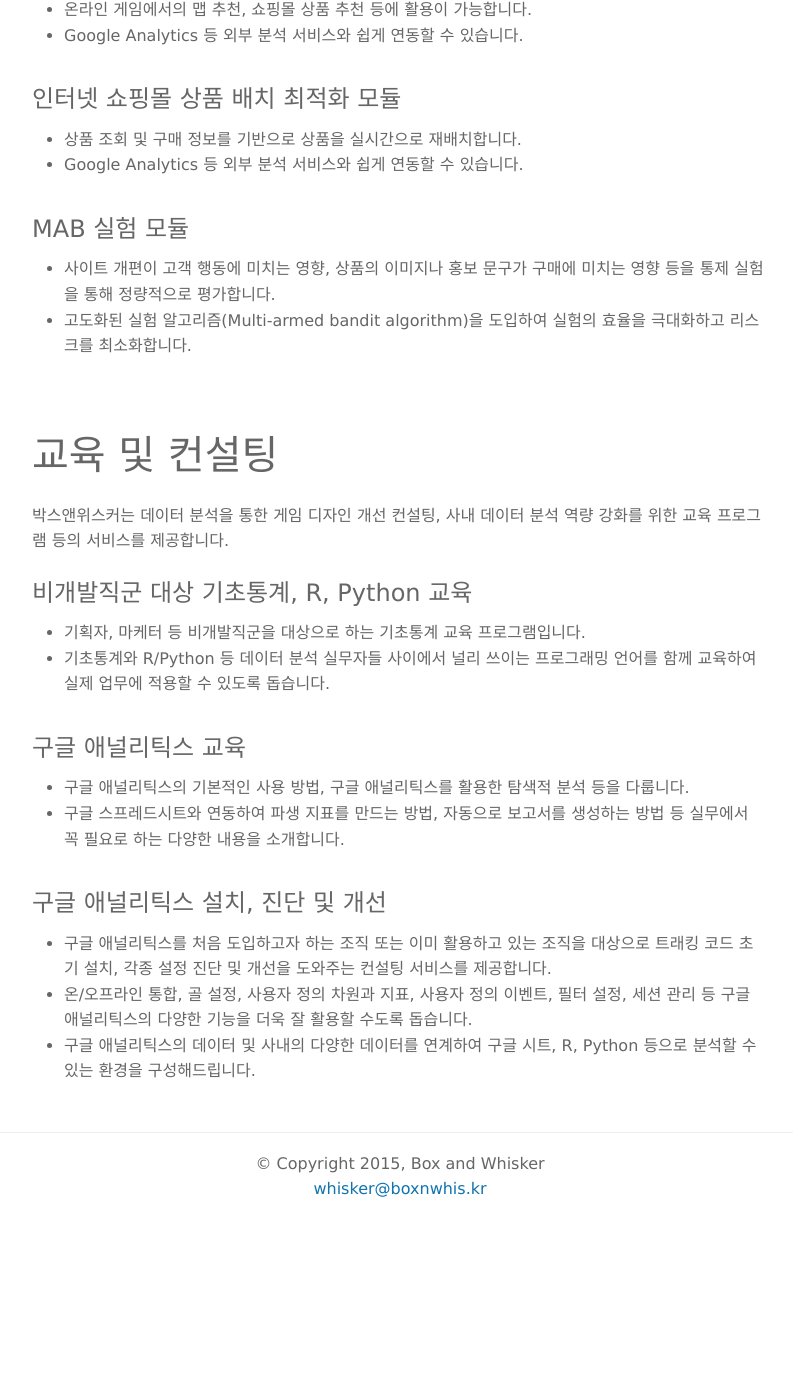
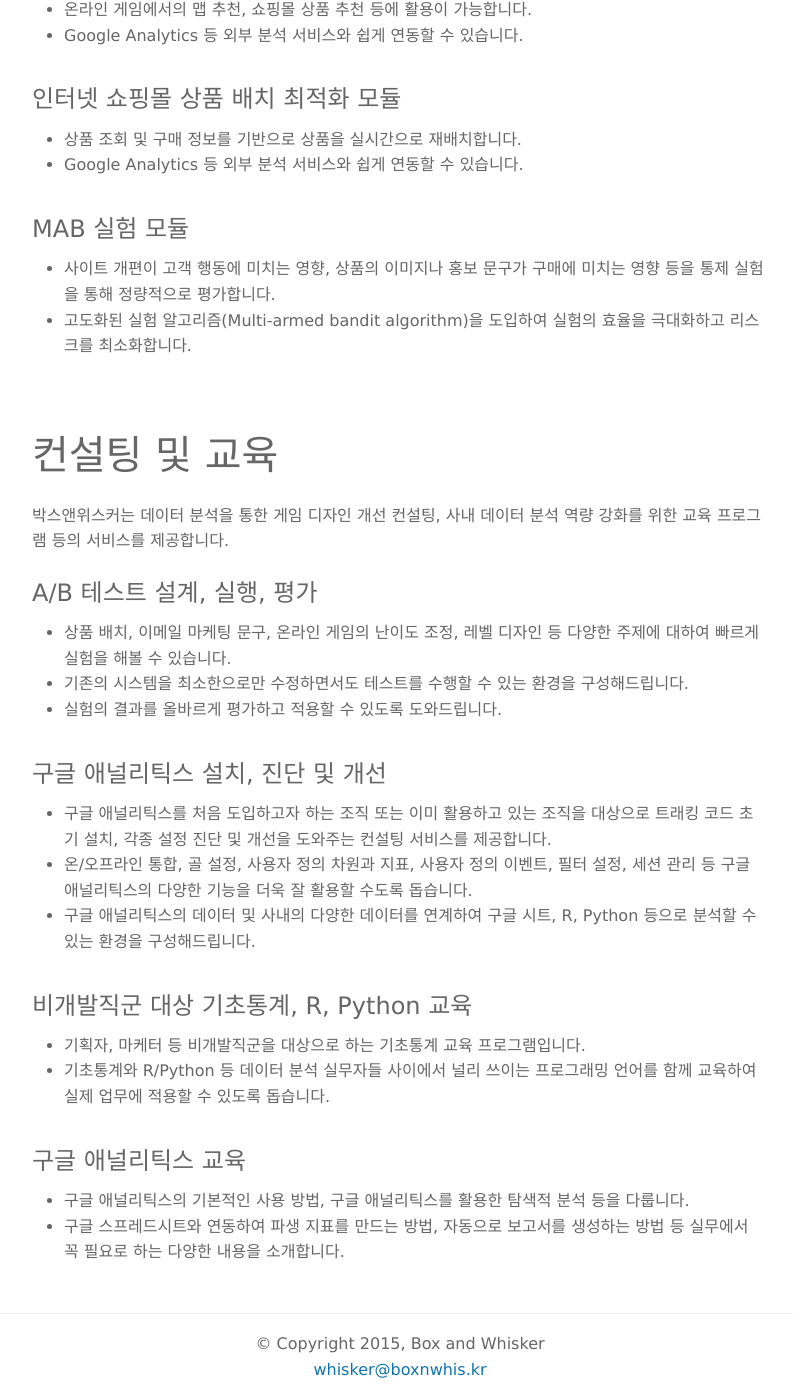
Before and after one commit to boxnwhiskr/boxnwhiskr.github.io, a Jekyll site: the page built from service.html, in a window 1280 px wide and 1400 px high, scrolled down 653 px. Shown: the whole window, without its empty margins (240-1033 px from the left). Built offline with Jekyll 4.4.1, drawn with Linux system fonts in a browser that asks for light colours; nearby versions of some CDN libraries; some web fonts are replaced; before the commit the page ends 1872 px from its top, so only the background shows below that.

Commit message:
Add A/B Testing section

```diff
--- a/service.html
+++ b/service.html
@@ -39,13 +39,29 @@ title: Service and Products
 </section>
 
 <section class="service">
-    <h1>교육 및 컨설팅</h1>
+    <h1>컨설팅 및 교육</h1>
 
     <p>
         박스앤위스커는 데이터 분석을 통한 게임 디자인 개선 컨설팅, 사내 데이터 분석 역량 강화를 위한 교육 프로그램 등의 서비스를 제공합니다.
     </p>
 
     <ul>
+        <li>
+            <h2 class="name">A/B 테스트 설계, 실행, 평가</h2>
+            <ul class="features">
+                <li>상품 배치, 이메일 마케팅 문구, 온라인 게임의 난이도 조정, 레벨 디자인 등 다양한 주제에 대하여 빠르게 실험을 해볼 수 있습니다.</li>
+                <li>기존의 시스템을 최소한으로만 수정하면서도 테스트를 수행할 수 있는 환경을 구성해드립니다.</li>
+                <li>실험의 결과를 올바르게 평가하고 적용할 수 있도록 도와드립니다.</li>
+            </ul>
+        </li>
+        <li>
+            <h2 class="name">구글 애널리틱스 설치, 진단 및 개선</h2>
+            <ul class="features">
+                <li>구글 애널리틱스를 처음 도입하고자 하는 조직 또는 이미 활용하고 있는 조직을 대상으로 트래킹 코드 초기 설치, 각종 설정 진단 및 개선을 도와주는 컨설팅 서비스를 제공합니다.</li>
+                <li>온/오프라인 통합, 골 설정, 사용자 정의 차원과 지표, 사용자 정의 이벤트, 필터 설정, 세션 관리 등 구글 애널리틱스의 다양한 기능을 더욱 잘 활용할 수도록 돕습니다.</li>
+                <li>구글 애널리틱스의 데이터 및 사내의 다양한 데이터를 연계하여 구글 시트, R, Python 등으로 분석할 수 있는 환경을 구성해드립니다.</li>
+            </ul>
+        </li>
         <li>
             <h2 class="name">비개발직군 대상 기초통계, R, Python 교육</h2>
             <ul class="features">
@@ -60,13 +76,5 @@ title: Service and Products
                 <li>구글 스프레드시트와 연동하여 파생 지표를 만드는 방법, 자동으로 보고서를 생성하는 방법 등 실무에서 꼭 필요로 하는 다양한 내용을 소개합니다.</li>
             </ul>
         </li>
-        <li>
-            <h2 class="name">구글 애널리틱스 설치, 진단 및 개선</h2>
-            <ul class="features">
-                <li>구글 애널리틱스를 처음 도입하고자 하는 조직 또는 이미 활용하고 있는 조직을 대상으로 트래킹 코드 초기 설치, 각종 설정 진단 및 개선을 도와주는 컨설팅 서비스를 제공합니다.</li>
-                <li>온/오프라인 통합, 골 설정, 사용자 정의 차원과 지표, 사용자 정의 이벤트, 필터 설정, 세션 관리 등 구글 애널리틱스의 다양한 기능을 더욱 잘 활용할 수도록 돕습니다.</li>
-                <li>구글 애널리틱스의 데이터 및 사내의 다양한 데이터를 연계하여 구글 시트, R, Python 등으로 분석할 수 있는 환경을 구성해드립니다.</li>
-            </ul>
-        </li>
     </ul>
 </section>
```
